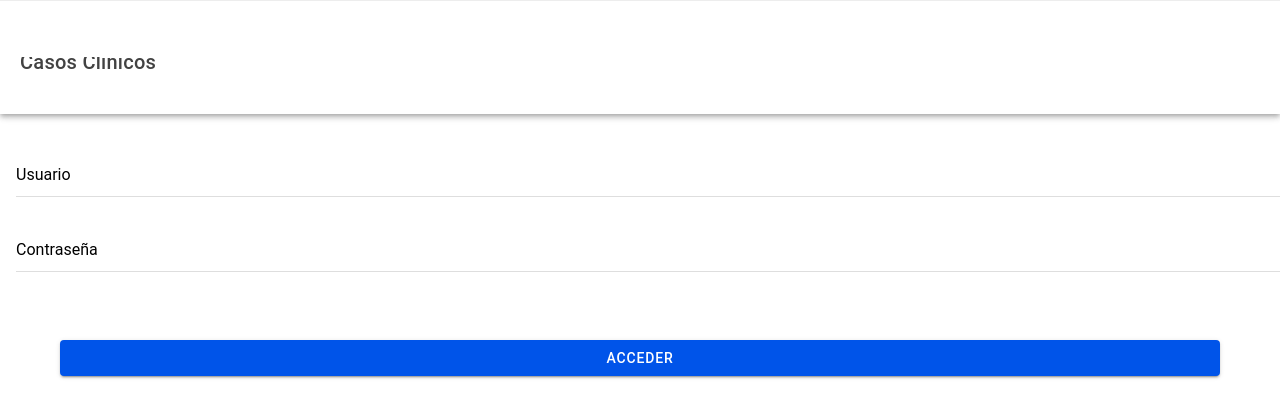
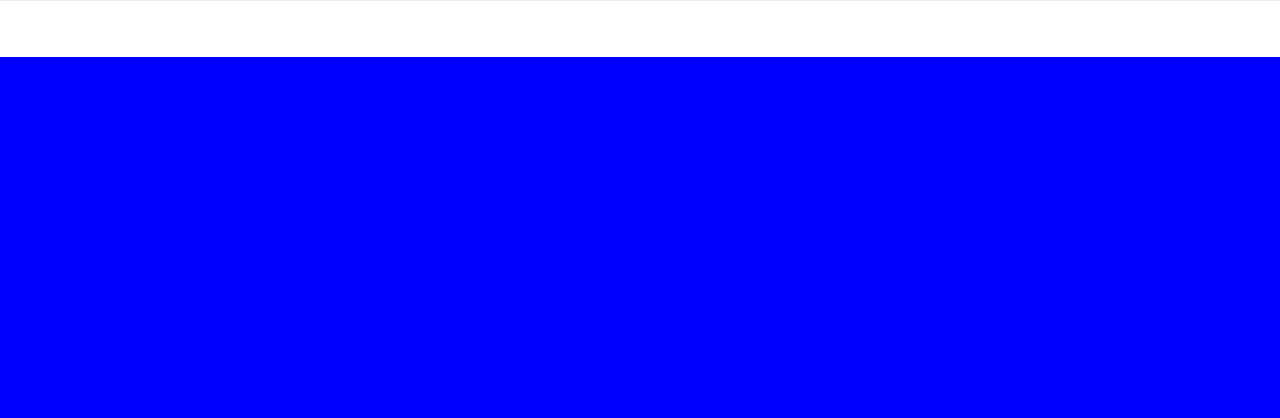
Before and after one commit to DaikoneKisu/health-linker-frontend, a React (Vite) app: page /CasosClinicos in a window 1280 px wide. Shown: the top 418 px of the page. Built offline with nearby package versions, Linux system fonts and the light colour scheme.

Commit message:
Preparacion de casos clínicos y estilo
No hice mucho, pero ayer estaba practicando como estructurarlo y probé algunos componentes de Ionic

```diff
--- a/src/App.tsx
+++ b/src/App.tsx
@@ -12,7 +12,7 @@ import {
 import { IonReactRouter } from "@ionic/react-router";
 import { ellipse, square, triangle } from "ionicons/icons";
 import Login from "./pages/login";
-import CasosClinicos from "./pages/casos-clinicos";
+import CasosClinicos from "./pages/casos-clinicos/casos-clinicos";
 import HomePage from "./pages/home";
 
 /* Core CSS required for Ionic components to work properly */
@@ -57,7 +57,7 @@ const App: React.FC = () => (
           <Route path="/home" component={HomePage} exact={true} />
           <Route
             path="/"
-            render={() => <Redirect to="/login" />}
+            render={() => <Redirect to="/login" />} //hacer un if de si no está logeado y uno que lleva a homepage si lo está
             exact={true}
           />
         </IonRouterOutlet>
--- a/src/pages/casos-clinicos.tsx
+++ /dev/null
@@ -1,43 +0,0 @@
-import {
-  IonContent,
-  IonHeader,
-  IonPage,
-  IonTitle,
-  IonToolbar,
-  IonList,
-  IonItem,
-  IonInput,
-  IonButton,
-  IonFooter,
-  IonText,
-} from "@ionic/react";
-import "./login.css";
-
-const CasosClinicos: React.FC = () => {
-  return (
-    <IonPage>
-      <IonHeader>
-        <IonToolbar>
-          <IonTitle>Casos Clinicos</IonTitle>
-        </IonToolbar>
-      </IonHeader>
-      <IonContent fullscreen>
-        <IonHeader collapse="condense">
-          <IonTitle size="large">Iniciar sesión</IonTitle>
-        </IonHeader>
-        <IonList>
-          <IonItem>
-            <IonInput label="Usuario"></IonInput>
-          </IonItem>
-
-          <IonItem>
-            <IonInput label="Contraseña" type="password"></IonInput>
-          </IonItem>
-        </IonList>
-        <IonButton>Acceder</IonButton>
-      </IonContent>
-    </IonPage>
-  );
-};
-
-export default CasosClinicos;
--- /dev/null
+++ b/src/pages/casos-clinicos/casos-clinicos.tsx
@@ -0,0 +1,33 @@
+import {
+  IonContent,
+  IonHeader,
+  IonPage,
+  IonTitle,
+  IonToolbar,
+  IonList,
+  IonItem,
+  IonInput,
+  IonButton,
+  IonFooter,
+  IonText,
+} from "@ionic/react";
+import "./styles.css";
+
+const CasosClinicos: React.FC = () => {
+  return (
+    <IonPage style={{ backgroundColor: "blue" }}>
+      <div
+        style={{
+          display: "flex",
+          flexDirection: "row",
+          justifyContent: "center",
+          backgroundColor: "blue",
+        }}
+      >
+        <h1 style={{ color: "green" }}>Casos Clínicos</h1>
+      </div>
+    </IonPage>
+  );
+};
+
+export default CasosClinicos;
--- /dev/null
+++ b/src/pages/casos-clinicos/styles.css
@@ -0,0 +1,3 @@
+.test {
+  color: red;
+}
--- a/src/pages/home.tsx
+++ b/src/pages/home.tsx
@@ -18,12 +18,12 @@ const HomePage: React.FC = () => {
     <IonPage>
       <IonHeader>
         <IonToolbar>
-          <IonTitle>Casos Clinicos</IonTitle>
+          <IonTitle>Home Page</IonTitle>
         </IonToolbar>
       </IonHeader>
       <IonContent fullscreen>
         <IonHeader collapse="condense">
-          <IonTitle size="large">Iniciar sesión</IonTitle>
+          <IonTitle size="large">¡Bienvenido a HealthLinker!</IonTitle>
         </IonHeader>
         <IonList>
           <IonItem>
```
